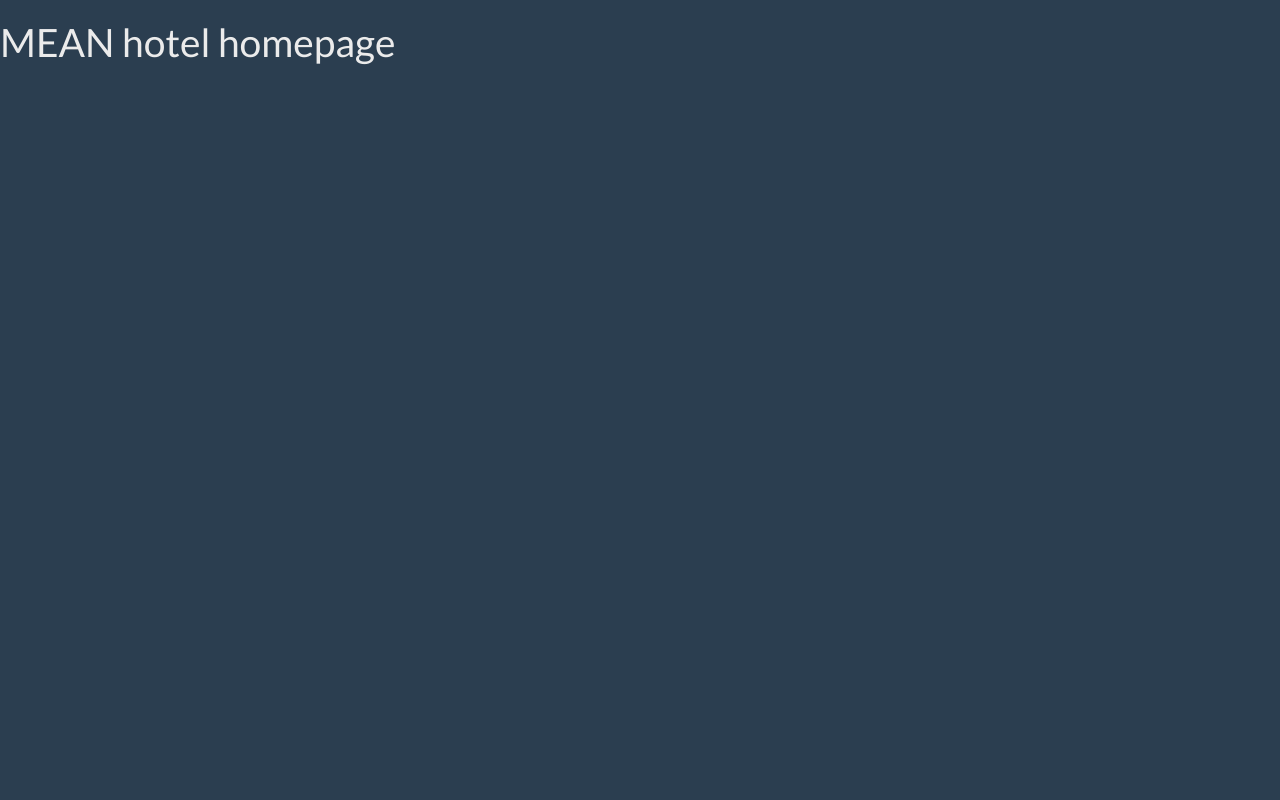
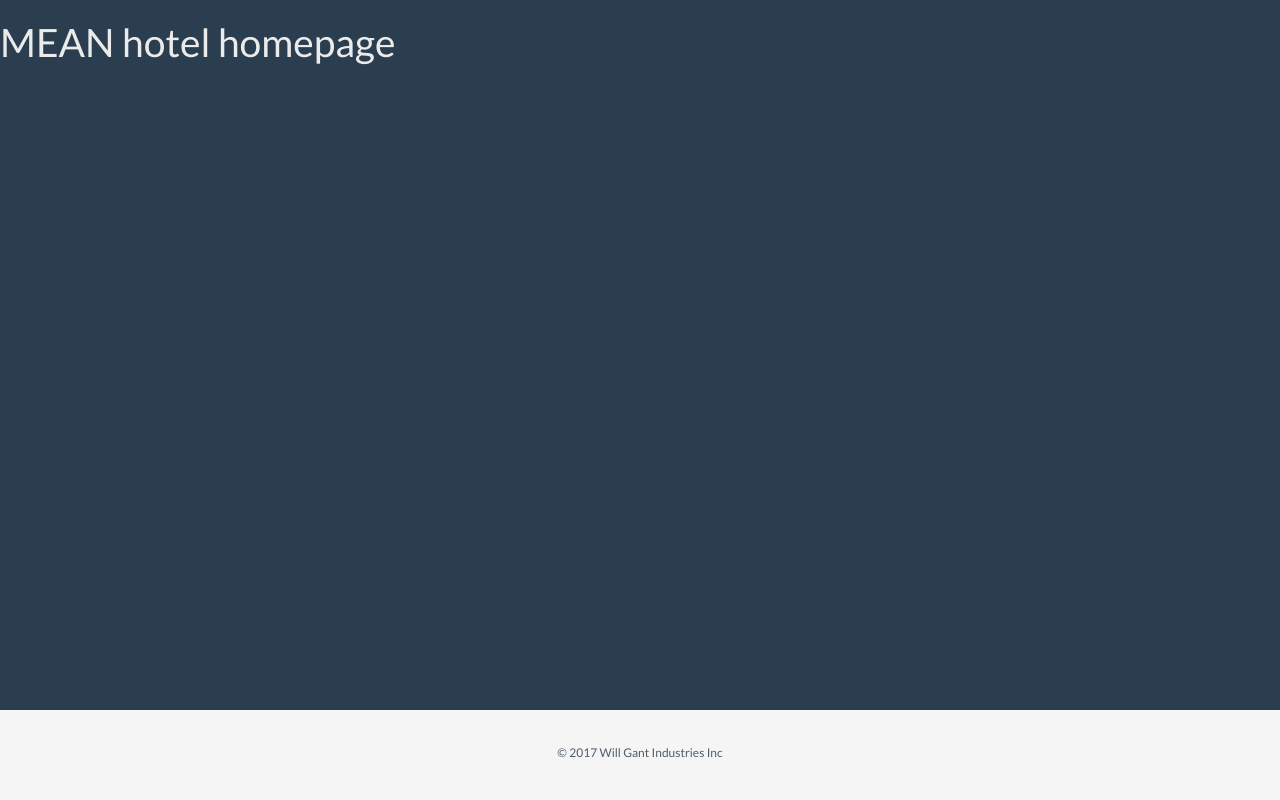
Before and after one commit to bruxelles86/udemy-mean-stack-course, a website: page public/index.html in a window 1280 px wide. Drawn offline with nearby package versions, Linux system fonts and the light colour scheme.

Commit message:
Lecture 9 - uses css and bootstrap to add styled footer

```diff
--- /dev/null
+++ b/public/css/custom.css
@@ -0,0 +1,18 @@
+html {
+    position: relative;
+    min-height: 100%;
+}
+body {
+    margin-bottom: 90px;
+}
+.padded {
+    padding-top: 30px;
+}
+.footer {
+    position: absolute;
+    bottom: 0;
+    width: 100%;
+    height: 90px;
+    background-color: #f5f5f5;
+    padding-top:20px;
+}
--- a/public/index.html
+++ b/public/index.html
@@ -3,8 +3,23 @@
     <head>
         <title>MEAN hotel</title>
         <link href="css/bootstrap.min.css" rel="stylesheet" />
+        <link href="css/custom.css" rel="stylesheet" />
     </head>
 <body>
     <h1>MEAN hotel homepage</h1>
+
+    <footer class="footer">
+        <div class="container">
+            <p class="text-muted text-center">
+                <a href="http://www.google.com" target="_blank>"<img =src="/images/stegosaurus.png" height="26" alt="Dinosaur"/></a>
+            </p>
+
+            <p class="text-muted text-center">
+                <small>&copy; 2017 Will Gant Industries Inc</small>
+            </p>
+        </div>
+    </footer>
+
+    <script src="jquery/jquery-2.1.4.min.js"></script>
 </body>
 </html>
```
Also changed, not shown: public/images/stegosaurus.png (added).
